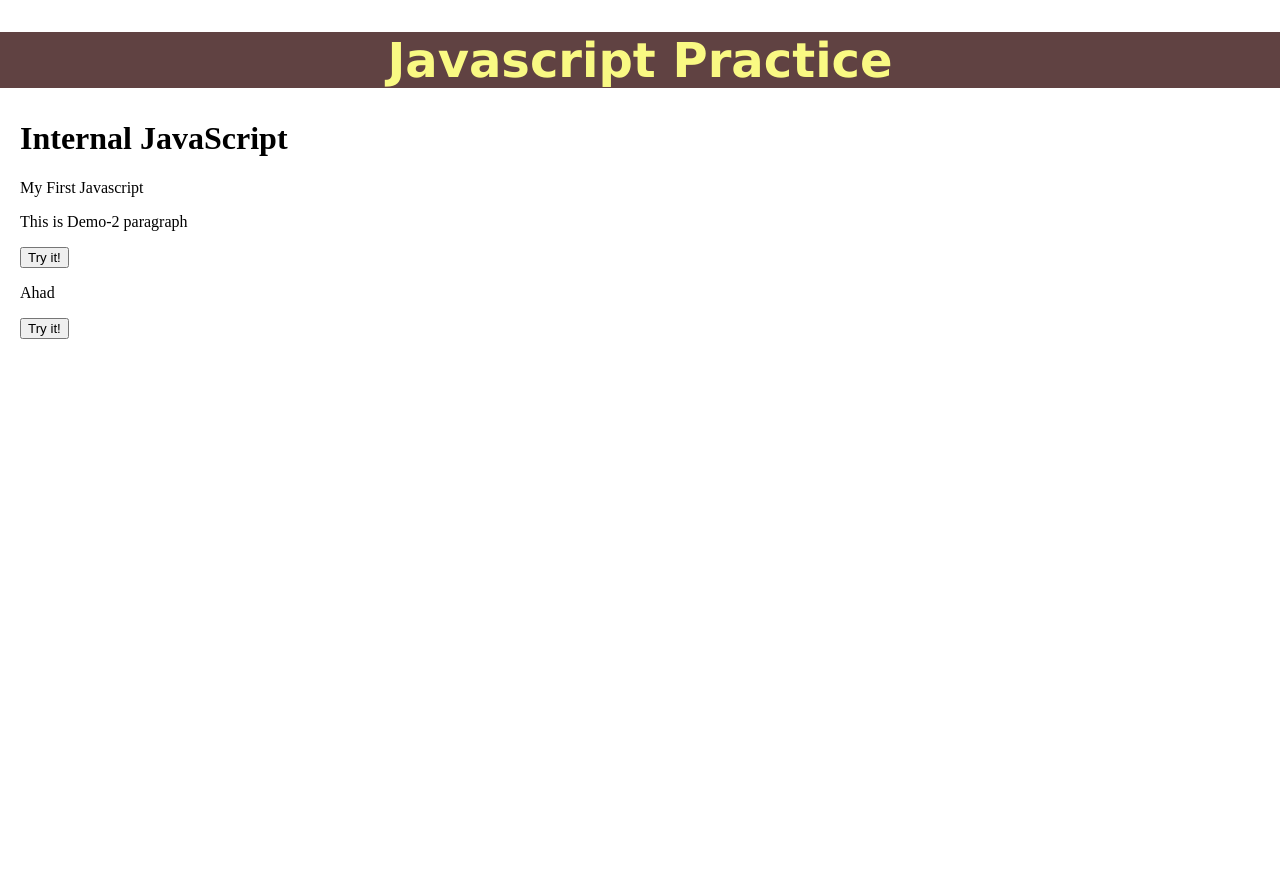
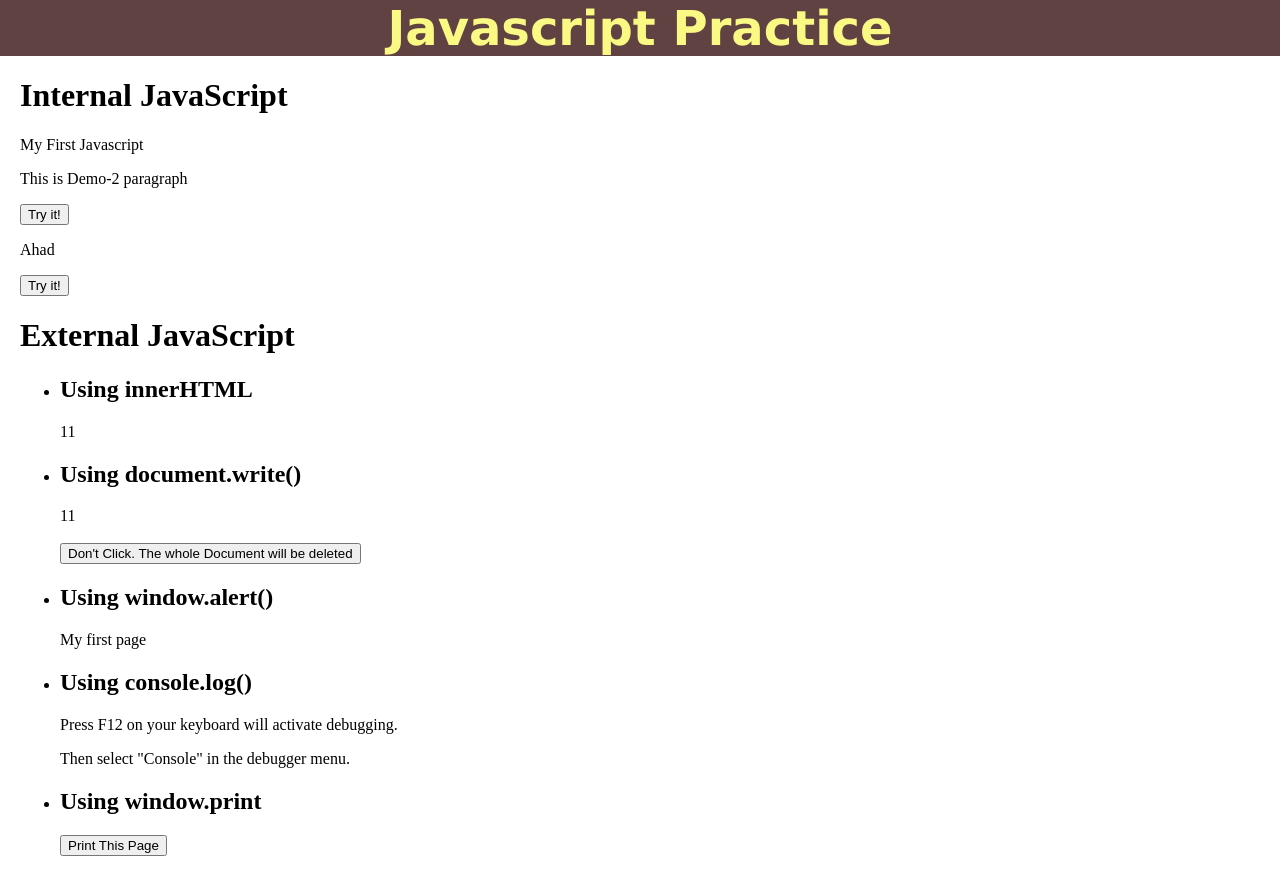
Before and after one commit to Ahad-Younus12/Learning-Javascript-W3, a plain HTML site: page index.html in a window 1280 px wide. Before the commit the page ends 800 px from the top, so only its background shows below. Drawn offline with Linux system fonts and the light colour scheme.

Commit message:
JS Output

```diff
--- a/index.html
+++ b/index.html
@@ -50,6 +50,64 @@
 
     </div>
 
+    <div class="external-javascript">
+        <h1>External JavaScript</h1>
+
+        <div class="Output">
+
+            <div>
+                <ul>
+                    <li>
+                        <h2>Using innerHTML</h2>
+                        <p id="demo-4"></p>
+                        <script src="myscript.js"></script>
+                    </li>
+
+                    <li>
+                        <h2>Using document.write()</h2>
+                        <p id="demo-5"></p>
+                        <script>
+                            document.write(5 + 6)
+                        </script>
+                        <br>
+                        <br>
+                        <button type="button" onclick="document.write(6+10)">Don't Click. The whole Document will be
+                            deleted
+                        </button>
+                    </li>
+
+                    <li>
+                        <h2>Using window.alert()</h2>
+                        <p>My first page</p>
+                        <script>
+                            alert(5 + 6)
+                        </script>
+                    </li>
+
+                    <li>
+                        <h2>Using console.log()</h2>
+                        <!-- For debugging purposes, you can call the console.log() method in the browser to display data. -->
+
+                        <p>Press F12 on your keyboard will activate debugging.</p>
+                        <p>Then select "Console" in the debugger menu.</p>
+                        <script>
+                            console.log(6 + 10)
+                        </script>
+                    </li>
+                    <li>
+                        <h2>Using window.print</h2>
+
+                        <button type="button" onclick="window.print()">Print This Page</button>
+                    </li>
+                </ul>
+            </div>
+
+
+
+        </div>
+
+    </div>
+
 </body>
 
 </html>
--- a/myscript.js
+++ b/myscript.js
@@ -0,0 +1,3 @@
+// using innerHTML
+
+document.getElementById('demo-4').innerHTML = 5+6;
--- a/style.css
+++ b/style.css
@@ -8,8 +8,17 @@ body {
     font-family: 'Lucida Sans Unicode', sans-serif;
     background-color: rgb(96, 66, 66);
     color: rgb(249, 249, 131);
+    margin: 0;
 }
+
+/* Internal Javascript */
 
 .internal-javascript {
     margin-left: 20px;
 }
+
+/* External Javascript */
+
+.external-javascript {
+    margin-left: 20px;
+}
```
